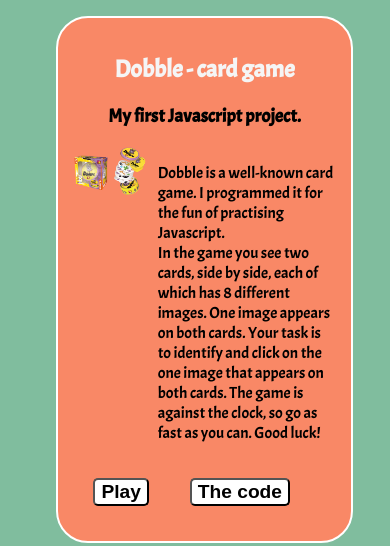
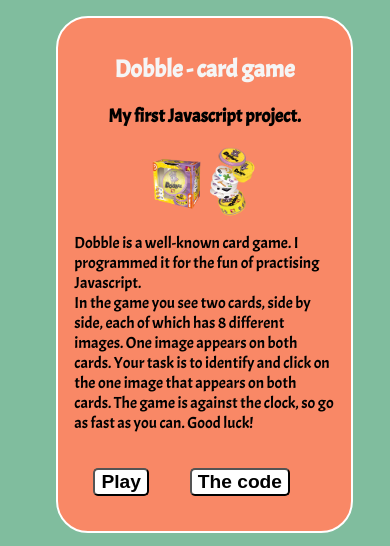
Before and after one commit to naphtalibook/portfolio, a plain HTML site: page index.html in a window 390 px wide. Both pictures are taken after a click on the element "Projects". Shown: the part 219-765 px from the top of the page. Drawn offline with Linux system fonts and the light colour scheme.

Commit message:
Update style.css

```diff
--- a/css/style.css
+++ b/css/style.css
@@ -168,4 +168,16 @@ a{
         margin: auto;
     }
 
+    .project img{
+        width: 40%;
+        float: none;
+        display: block;
+        margin: auto;
+
+    }
+   .project p {
+       width:100%;
+       display: block;
+   }
+
 }
```
